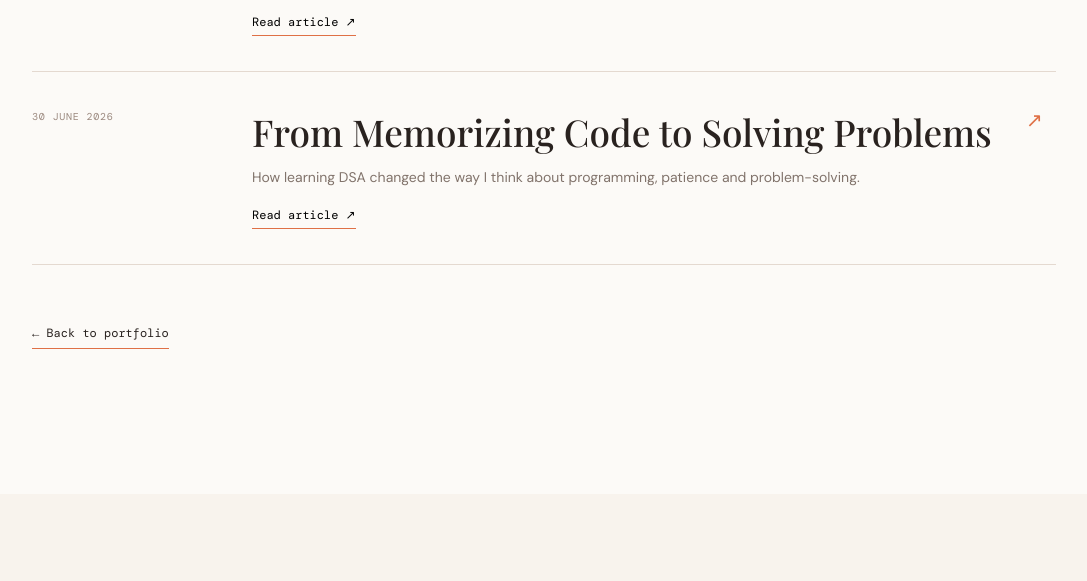
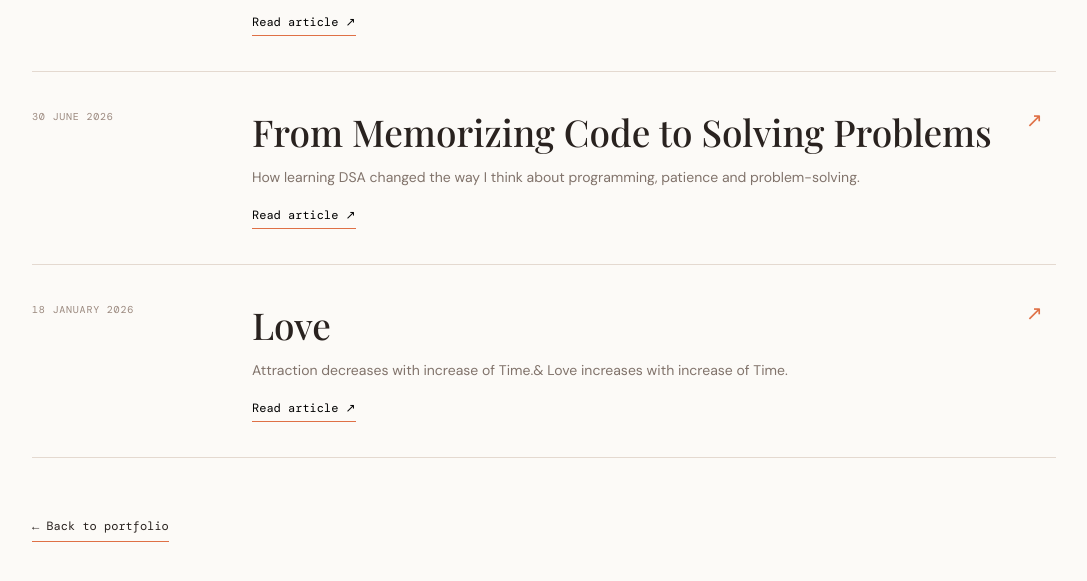
Before and after one commit to jyotsanayadav/journel, a plain HTML site: page articles.html in a window 1280 px wide. Shown: the part 807-1388 px from the top of the page, without its empty margins (96-1183 px from the left). Before the commit the page ends 1301 px from the top, so only its background shows below. Drawn offline with nearby package versions, Linux system fonts and the light colour scheme; a web font is replaced by a local one.

Commit message:
Add new article section to articles.html

```diff
--- a/articles.html
+++ b/articles.html
@@ -44,6 +44,11 @@
           <div class="article-main"><h3>From Memorizing Code to Solving Problems</h3><p>How learning DSA changed the way I think about programming, patience and problem-solving.</p><button class="read-button" data-article="article-two">Read article ↗</button></div>
           <span class="article-arrow">↗</span>
         </article>
+        <article class="article-row">
+          <div class="article-date">18 JANUARY 2026 <span></span></div>
+          <div class="article-main"><h3>Love</h3><p>Attraction decreases with increase of Time.& Love increases with increase of Time.</p><button class="read-button" data-article="article-four">Read article ↗</button></div>
+          <span class="article-arrow">↗</span>
+        </article>
       </div>
       <a class="text-link back-home" href="index.html">← Back to portfolio</a>
     </section>
```
